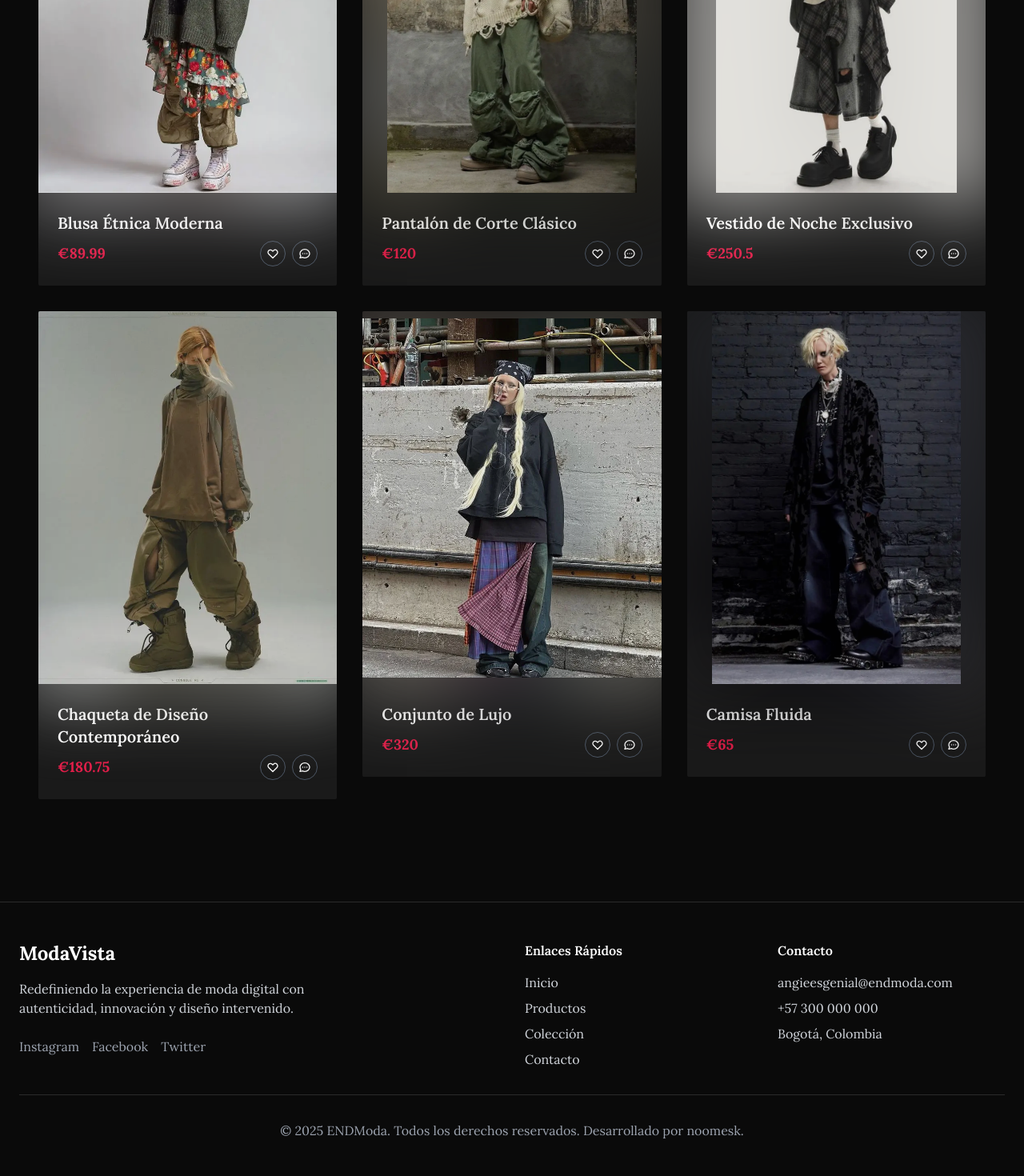
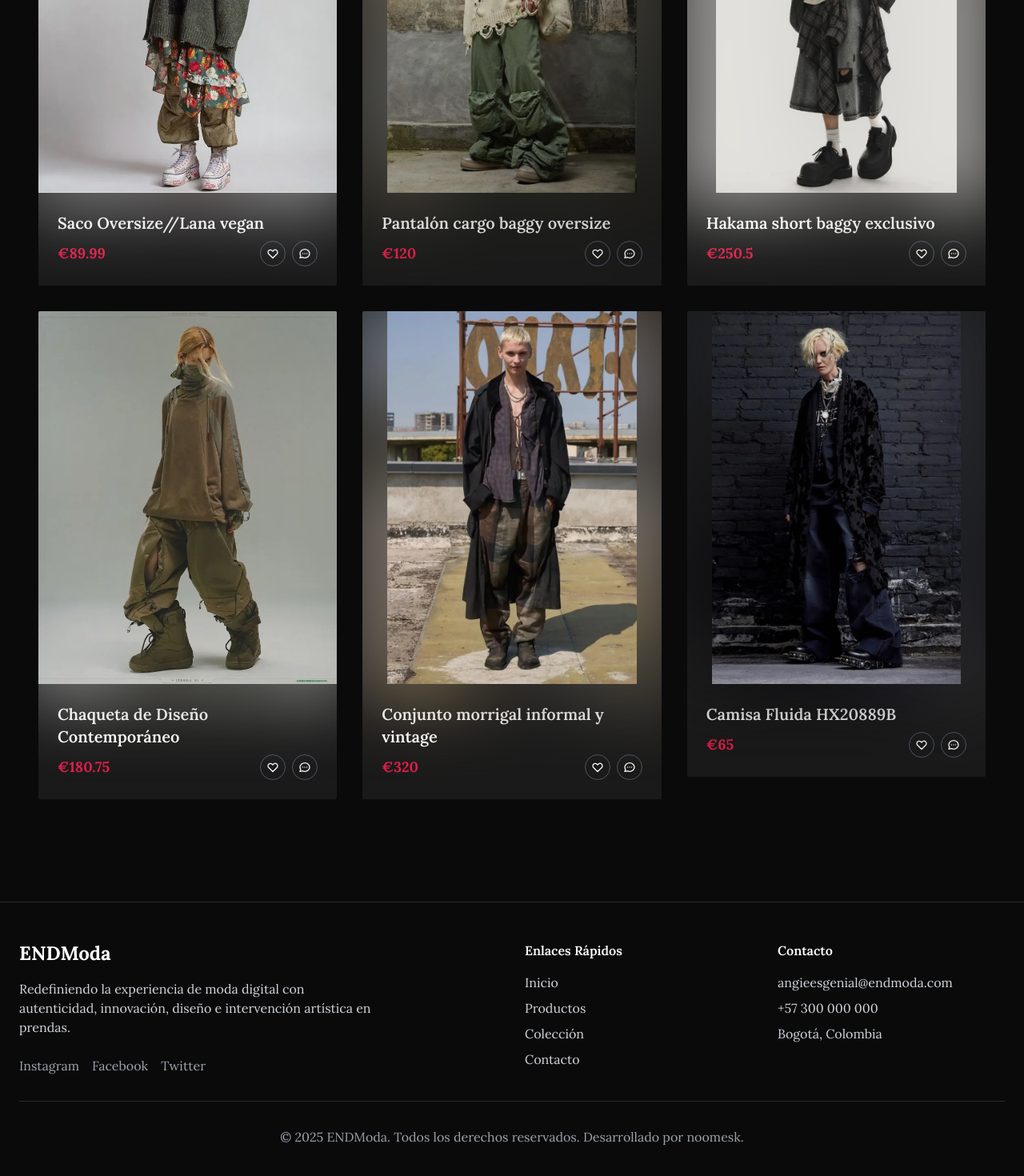
Before and after one commit to noomesk/Endmoda, a Next.js app: page /products in a window 1280 px wide. Shown: the part 746-2216 px from the top of the page at 80% size. Built offline with nearby package versions, Linux system fonts and the light colour scheme.

Commit message:
Cambios en catálogo de producto, precios, nombres y demás

```diff
--- a/app/page.js
+++ b/app/page.js
@@ -8,12 +8,12 @@ import Image from 'next/image'
 import { useRef } from 'react' // <-- NUEVO: Importamos useRef
 
 export default function Home() {
-  // <-- NUEVO: Creamos una referencia para cada imagen
+  // <-- NUEVO: Se creó una referencia para cada imagen
   const modernidadImageRef = useRef(null)
   const autenticidadImageRef = useRef(null)
   const exclusividadImageRef = useRef(null)
 
-  // <-- NUEVO: La lógica del efecto 3D Tilt
+  // <-- NUEVO: La lógica del efecto 3D Tilt, el efecto super cooooool
   const handleMouseMove = (e, imageRef) => {
     const rect = e.currentTarget.getBoundingClientRect();
     const x = e.clientX - rect.left;
@@ -61,7 +61,7 @@ export default function Home() {
               Colección Premium
             </h2>
             <p className="text-gray-300 text-lg max-w-2xl mx-auto font-body">
-              Cada pieza de nuestra colección está diseñada para potenciar tu estilo único, moderno y con materiales de la más alta calidad.
+              Cada pieza de nuestra colección está diseñada para potenciar tu estilo único, moderno y con materiales de la más alta calidad priorizando el Upcycling creativo para cuidar nuestro planeta.
             </p>
           </div>
 
@@ -78,7 +78,7 @@ export default function Home() {
                   style={{ backgroundImage: `url('/images/modernidad-liquida.webp')` }}
                 />
                 <Image
-                  ref={modernidadImageRef} // <-- NUEVO: Conectamos la referencia
+                  ref={modernidadImageRef} // <-- NUEVO: aki se conecta la referencia
                   src="/images/modernidad-liquida.webp"
                   alt="Modernidad líquida - Piezas atemporales"
                   fill
@@ -107,7 +107,7 @@ export default function Home() {
                   style={{ backgroundImage: `url('/images/autenticidad.webp')` }}
                 />
                 <Image
-                  ref={autenticidadImageRef} // <-- NUEVO: Conectamos la referencia
+                  ref={autenticidadImageRef} // <-- NUEVO: aki se conecta la referencia jjeje
                   src="/images/autenticidad.webp"
                   alt="Autenticidad - Diseño contemporáneo"
                   fill
@@ -136,7 +136,7 @@ export default function Home() {
                   style={{ backgroundImage: `url('/images/exclusividad.webp')` }}
                 />
                 <Image
-                  ref={exclusividadImageRef} // <-- NUEVO: Conectamos la referencia
+                  ref={exclusividadImageRef} // <-- NUEVO: aki se conecta la referencia jjuj
                   src="/images/exclusividad.webp"
                   alt="Exclusividad - Piezas únicas"
                   fill
@@ -163,7 +163,7 @@ export default function Home() {
             Conecta con Nosotros
           </h2>
           <p className="text-gray-300 text-lg mb-12 max-w-2xl mx-auto font-body">
-            Descubre la moda del futuro. Únete a nuestra comunidad de estilo original
+            Descubre la moda del futuro. Únete a nuestra comunidad de estilo original y alternativo. Cuidamos el planeta con cada elección, abriendo un camino hacia un estilo más consciente y auténtico. HACKEA LA MODA!!!
           </p>
           <div className="flex flex-col sm:flex-row gap-4 justify-center">
             <button className="bg-luxury-accent hover:bg-luxury-accent-light text-white px-8 py-3 rounded-none transition-all duration-300 hover:scale-105">
--- a/components/Footer.js
+++ b/components/Footer.js
@@ -7,9 +7,9 @@ export default function Footer() {
         <div className="grid grid-cols-1 md:grid-cols-4 gap-8">
           {/* Brand */}
           <div className="col-span-1 md:col-span-2">
-            <h3 className="text-2xl font-bold text-white mb-4">ModaVista</h3>
+            <h3 className="text-2xl font-bold text-white mb-4">ENDModa</h3>
             <p className="text-gray-300 mb-6 max-w-md">
-              Redefiniendo la experiencia de moda digital con autenticidad, innovación y diseño intervenido.
+              Redefiniendo la experiencia de moda digital con autenticidad, innovación, diseño e intervención artística en prendas.
             </p>
             <div className="flex space-x-4">
               <Link href="#" className="text-gray-400 hover:text-white transition-colors">
--- a/components/ProductGrid.js
+++ b/components/ProductGrid.js
@@ -75,7 +75,7 @@ export default function ProductGrid() {
           Productos Destacados
         </h2>
         <p className="text-gray-300 text-lg max-w-2xl mx-auto">
-          Descubre nuestra selección de piezas originales, cada una diseñada para redefinir tu estilo personal.
+          Descubre nuestra selección de piezas originales, cada una diseñada para redefinir tu estilo personal y alternativo.
         </p>
       </div>
 
--- a/public/data/products.json
+++ b/public/data/products.json
@@ -1,19 +1,19 @@
 [
   {
     "id": 1,
-    "name": "Blusa Étnica Moderna",
+    "name": "Saco Oversize//Lana vegan",
     "price": 89.99,
     "image": "/images/k.webp"
   },
   {
     "id": 2,
-    "name": "Pantalón de Corte Clásico",
+    "name": "Pantalón cargo baggy oversize",
     "price": 120.00,
     "image": "/images/mm.webp"
   },
   {
     "id": 3,
-    "name": "Vestido de Noche Exclusivo",
+    "name": "Hakama short baggy exclusivo",
     "price": 250.50,
     "image": "/images/o.webp"
   },
@@ -25,13 +25,13 @@
   },
   {
     "id": 5,
-    "name": "Conjunto de Lujo",
+    "name": "Conjunto morrigal informal y vintage",
     "price": 320.00,
-    "image": "/images/exclusividad.webp"
+    "image": "/images/zx.webp"
   },
   {
     "id": 6,
-    "name": "Camisa Fluida",
+    "name": "Camisa Fluida HX20889B",
     "price": 65.00,
     "image": "/images/ou.webp"
   }
```
Also changed, not shown: components/ProductCard.js (line endings or trailing spaces).
